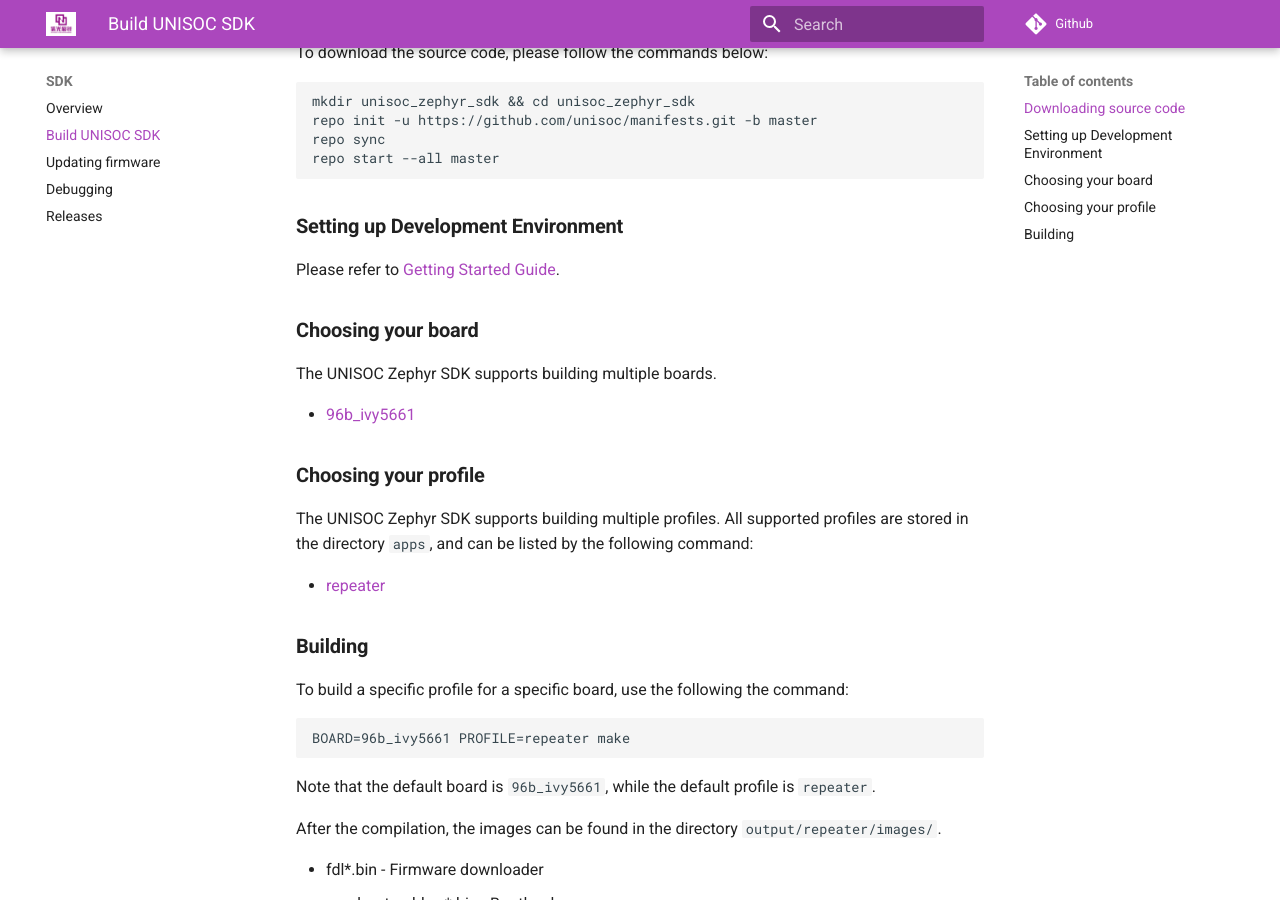
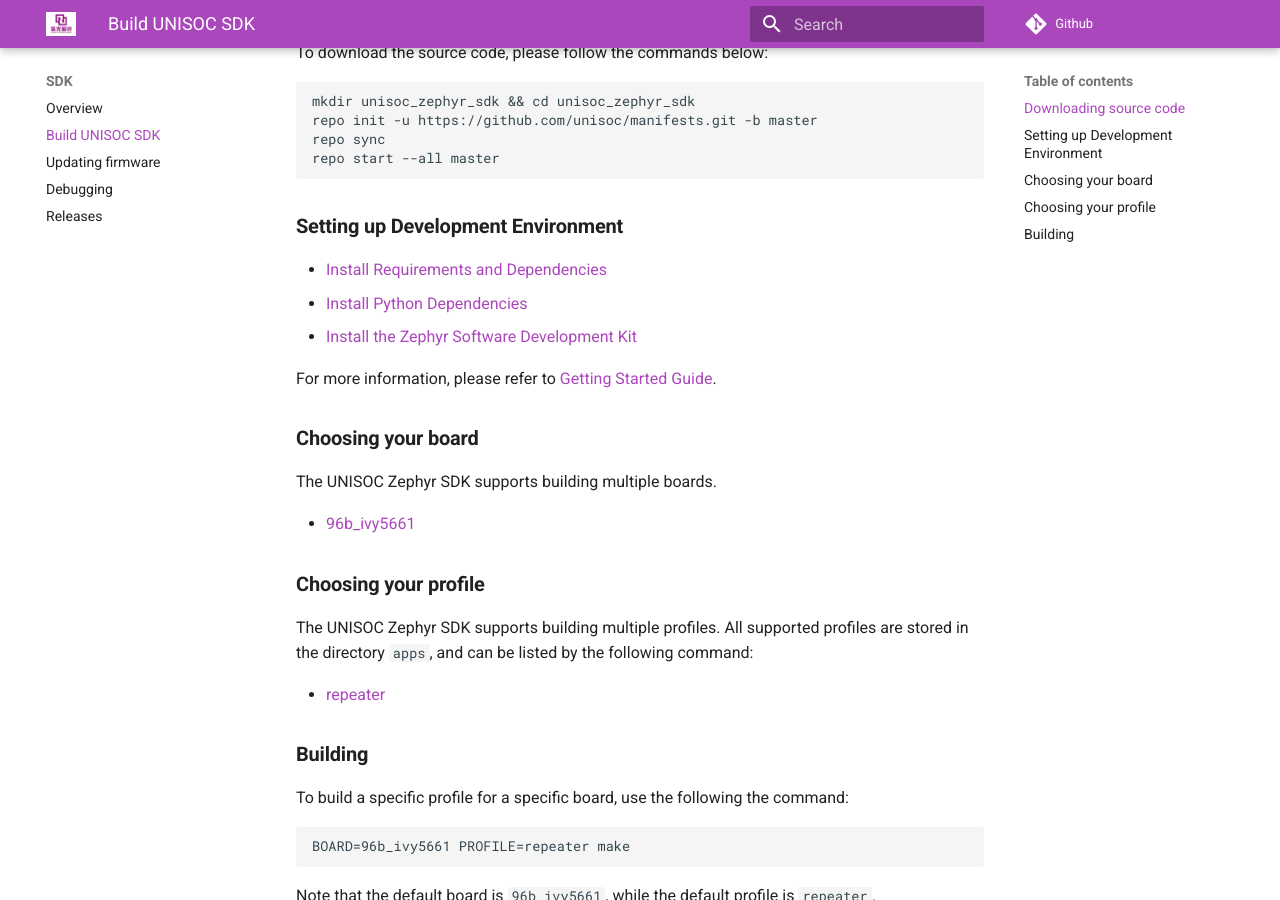
Before and after one commit to unisoc/documentation, an MkDocs documentation site: the page built from docs/sdk/build.md, in a window 1280 px wide and 900 px high, scrolled down 331 px. Built offline with MkDocs 1.6.1 and Material for MkDocs 9.7.7, drawn with Linux system fonts in a browser that asks for light colours; comment, search, counter and statistics services are not loaded.

Commit message:
sdk: index.md: update the build section to elaborate setting environment
Update the build section to elaborate setting environment.

Signed-off-by: Keguang Zhang <keguang.zhang@unisoc.com>

````diff
--- a/docs/sdk/build.md
+++ b/docs/sdk/build.md
@@ -16,7 +16,11 @@ repo start --all master
 ```
 
 ### **Setting up Development Environment**
-Please refer to [Getting Started Guide](https://docs.zephyrproject.org/latest/getting_started/getting_started.html#getting-started-guide).
+- [Install Requirements and Dependencies](https://docs.zephyrproject.org/latest/getting_started/installation_linux.html#install-requirements-and-dependencies)
+- [Install Python Dependencies](https://docs.zephyrproject.org/latest/getting_started/getting_started.html#install-python-dependencies)
+- [Install the Zephyr Software Development Kit](https://docs.zephyrproject.org/latest/getting_started/installation_linux.html#install-the-zephyr-software-development-kit-sdk)
+
+For more information, please refer to [Getting Started Guide](https://docs.zephyrproject.org/latest/getting_started/getting_started.html#getting-started-guide).
 
 ### **Choosing your board**
 
````
